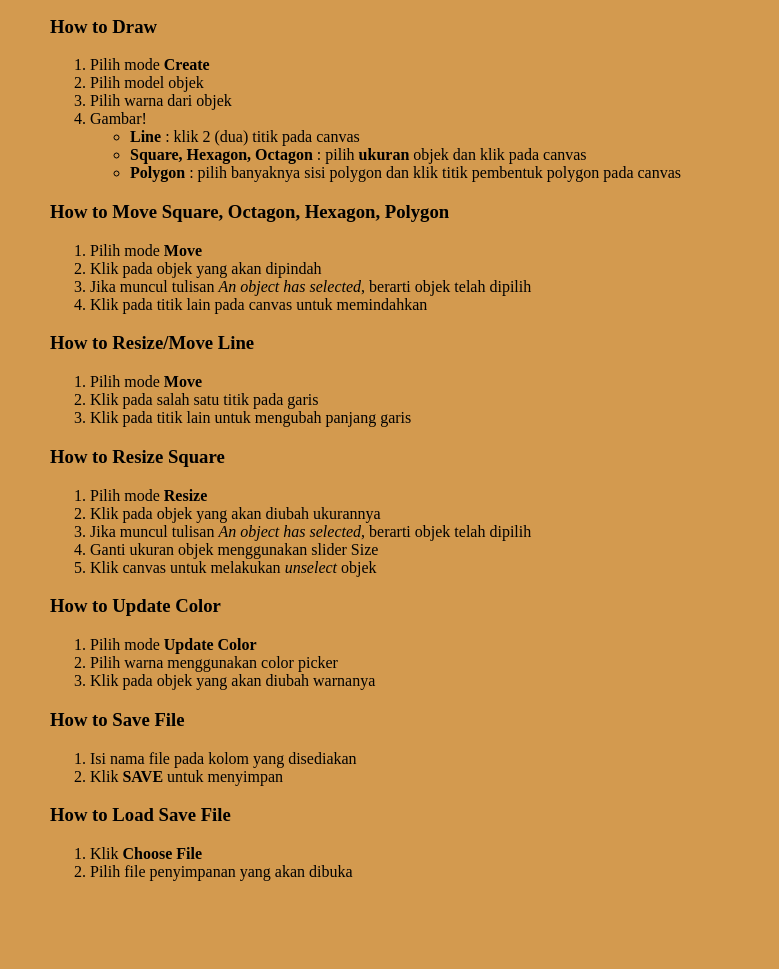
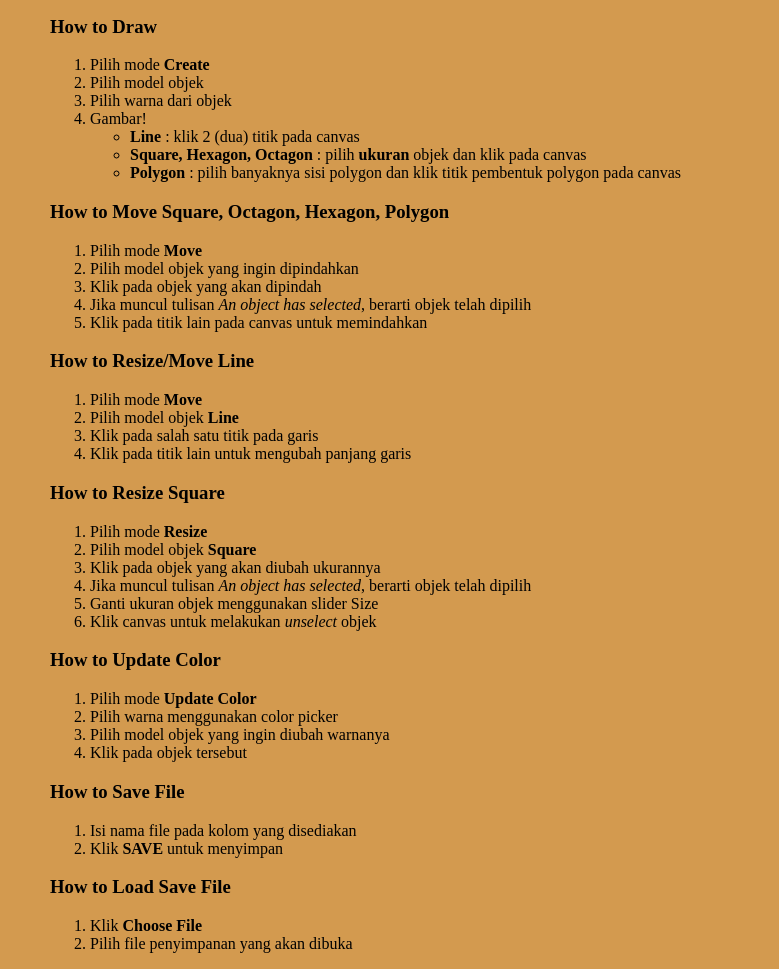
Before and after one commit to daffa1pratama/Tugas1Grafkom, a plain HTML site: page help.html in a window 1280 px wide. Shown: the part 104-1073 px from the top of the page, without its empty margins (0-779 px from the left). Before the commit the page ends 1001 px from the top, so only its background shows below. Drawn offline with Linux system fonts and the light colour scheme.

Commit message:
add keterangan in helper

```diff
--- a/help.html
+++ b/help.html
@@ -26,6 +26,7 @@
     <h3>How to Move Square, Octagon, Hexagon, Polygon</h3>
     <ol>
       <li>Pilih mode <b>Move</b></li>
+      <li>Pilih model objek yang ingin dipindahkan</li>
       <li>Klik pada objek yang akan dipindah</li>
       <li>Jika muncul tulisan <i>An object has selected</i>, berarti objek telah dipilih</li>
       <li>Klik pada titik lain pada canvas untuk memindahkan</li>
@@ -33,12 +34,14 @@
     <h3>How to Resize/Move Line</h3>
     <ol>
       <li>Pilih mode <b>Move</b></li>
+      <li>Pilih model objek <b>Line</b></li>
       <li>Klik pada salah satu titik pada garis</li>
       <li>Klik pada titik lain untuk mengubah panjang garis</li>
     </ol>
     <h3>How to Resize Square</h3>
     <ol>
       <li>Pilih mode <b>Resize</b></li>
+      <li>Pilih model objek <b>Square</b></li>
       <li>Klik pada objek yang akan diubah ukurannya</li>
       <li>Jika muncul tulisan <i>An object has selected</i>, berarti objek telah dipilih</li>
       <li>Ganti ukuran objek menggunakan slider Size</li>
@@ -48,7 +51,8 @@
     <ol>
       <li>Pilih mode <b>Update Color</b></li>
       <li>Pilih warna menggunakan color picker</li>
-      <li>Klik pada objek yang akan diubah warnanya</li>
+      <li>Pilih model objek yang ingin diubah warnanya</li>
+      <li>Klik pada objek tersebut</li>
     </ol>
     <h3>How to Save File</h3>
     <ol>
```
